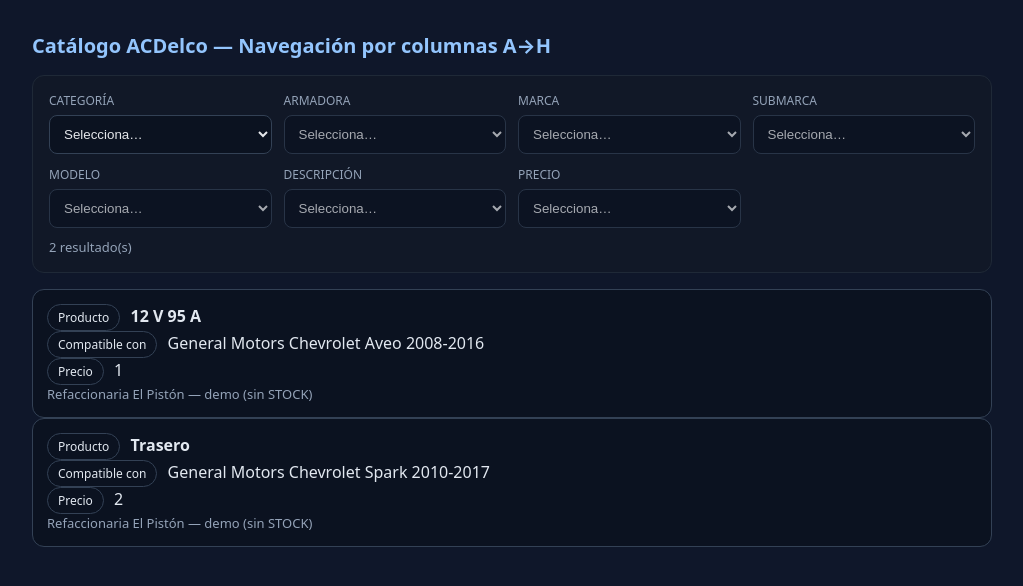
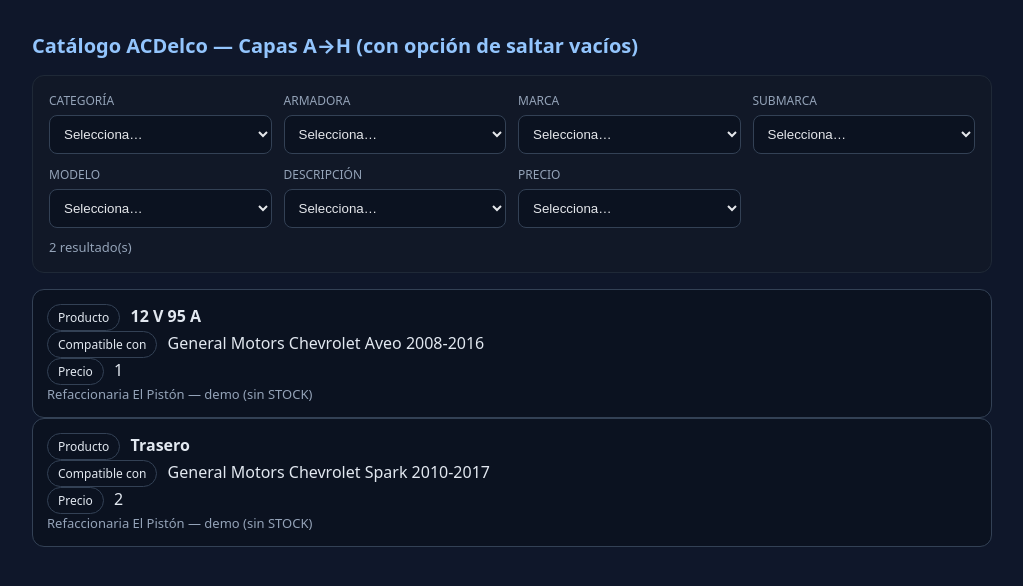
Before and after one commit to elfamosisimoerick/acdelco-chatbot-demo, a plain HTML site: page index.html in a window 1280 px wide. Shown: the whole page, without its empty margins (128-1151 px from the left). Drawn offline with Linux system fonts and the light colour scheme.

Commit message:
Update index.html

```diff
--- a/index.html
+++ b/index.html
@@ -3,7 +3,7 @@
 <head>
 <meta charset="UTF-8" />
 <meta name="viewport" content="width=device-width,initial-scale=1" />
-<title>Catálogo ACDelco (A→H por columnas)</title>
+<title>Catálogo ACDelco (A→H)</title>
 <style>
   body{font-family:system-ui,-apple-system,Segoe UI,Roboto,Helvetica,Arial;margin:0;background:#0f172a;color:#e2e8f0}
   .wrap{max-width:960px;margin:0 auto;padding:20px}
@@ -20,7 +20,7 @@
 </head>
 <body>
 <div class="wrap">
-  <h1>Catálogo ACDelco — Navegación por columnas A→H</h1>
+  <h1>Catálogo ACDelco — Capas A→H (con opción de saltar vacíos)</h1>
 
   <div class="card">
     <div id="filters" class="grid"></div>
@@ -31,43 +31,47 @@
 </div>
 
 <script>
-// 1) Cargar datos del JSON en la raíz
+// Encabezados EXACTOS por columnas A..H
+const HEADERS = ["CATEGORÍA","ARMADORA","MARCA","SUBMARCA","MODELO","DESCRIPCIÓN","PRECIO","STOCK"];
+const USE_LEVELS = HEADERS.slice(0,7); // A..G como filtros
+const EXCLUDE_FROM_FILTER = new Set(["STOCK"]); // H se oculta
+const SKIP_LABEL = "— Saltar nivel (vacío) —";
+
 let DATA = [];
 fetch('data.json')
   .then(r => r.json())
-  .then(json => { DATA = json; init(); })
+  .then(json => { DATA = normalize(json); init(); })
   .catch(err => {
     console.error(err);
-    document.getElementById('status').textContent = 'No se pudo cargar data.json (¿está en la raíz del repo?).';
+    document.getElementById('status').textContent = 'No se pudo cargar data.json.';
   });
 
-// 2) Detectar columnas A..H y usar A..G como niveles (H = STOCK se ignora)
-let COLS = [];
-let LEVEL_KEYS = [];
-const EXCLUDE = new Set(['stock']); // ocultamos STOCK en el demo
+// normaliza: a string + trim
+function v(x){ return (x == null ? "" : (""+x)).trim(); }
+function normalize(rows){
+  return rows.map(r => {
+    const nr = {};
+    HEADERS.forEach(h => nr[h] = v(r[h]));
+    return nr;
+  });
+}
 
+const state = {}; // selección por nivel
 function init(){
-  if (!DATA.length) {
-    document.getElementById('status').textContent = 'No hay datos en data.json.';
+  // Validar que existan headers esperados
+  const missing = HEADERS.filter(h => !(h in (DATA[0]||{})));
+  if(missing.length){
+    document.getElementById('status').textContent = "Faltan columnas: " + missing.join(", ");
     return;
   }
-  COLS = Object.keys(DATA[0]);        // ["CATEGORÍA","ARMADORA","MARCA","SUBMARCA","MODELO","DESCRIPCIÓN","PRECIO","STOCK"]
-  const first8 = COLS.slice(0, 8);    // A..H
-  LEVEL_KEYS = first8.filter(k => !EXCLUDE.has(k.toLowerCase())).slice(0, 7);
-
   buildFilters();
   updateOptions();
 }
 
-function unique(list){ return Array.from(new Set(list)).sort(); }
-function val(obj, key){ return (obj[key]||'').toString().trim(); }
-
-// 3) Construir selects
-const state = {};
 function buildFilters(){
   const filters = document.getElementById('filters');
   filters.innerHTML = '';
-  LEVEL_KEYS.forEach((key, idx) => {
+  USE_LEVELS.forEach((key, idx) => {
     const id = 'level_'+idx;
     const block = document.createElement('div');
     block.innerHTML = `
@@ -80,7 +84,7 @@ function buildFilters(){
     const sel = block.querySelector('select');
     sel.addEventListener('change', () => {
       state[idx] = sel.value;
-      for (let j=idx+1; j<LEVEL_KEYS.length; j++){
+      for(let j=idx+1;j<USE_LEVELS.length;j++){
         delete state[j];
         const s = document.getElementById('level_'+j);
         s.value = '';
@@ -92,51 +96,65 @@ function buildFilters(){
   });
 }
 
-// 4) Poblado de opciones y render
+function unique(list){ return Array.from(new Set(list)).sort(); }
+
 function filteredRows(uptoIdx){
   return DATA.filter(r => {
-    for (let i=0; i<=uptoIdx; i++){
-      const k = LEVEL_KEYS[i];
+    for(let i=0;i<=uptoIdx;i++){
+      const k = USE_LEVELS[i];
       const chosen = state[i] || '';
-      if (chosen && val(r,k) !== chosen) return false;
+      if(!chosen) continue;
+      if(chosen === SKIP_LABEL){
+        // si usuario "salta" el nivel, aceptamos vacío aquí
+        if(r[k] !== '') return false;
+      }else{
+        if(r[k] !== chosen) return false;
+      }
     }
     return true;
   });
 }
 
+function fillSelect(idx){
+  const key = USE_LEVELS[idx];
+  const sel = document.getElementById('level_'+idx);
+  const prevIdx = idx-1;
+  const base = prevIdx>=0 ? filteredRows(prevIdx) : DATA.slice();
+
+  // opciones reales no vacías
+  const real = unique(base.map(r => r[key]).filter(Boolean));
+  // si hay filas con vacío en este nivel, permitimos "saltar"
+  const hasEmpty = base.some(r => r[key] === '');
+
+  let opts = '<option value="">Selecciona…</option>';
+  if(hasEmpty) opts += `<option value="${SKIP_LABEL}">${SKIP_LABEL}</option>`;
+  opts += real.map(o => `<option value="${o}">${o}</option>`).join('');
+  sel.innerHTML = opts;
+
+  // habilitar si hay algo que elegir
+  sel.disabled = (real.length === 0 && !hasEmpty && idx !== 0);
+}
+
 function updateOptions(){
-  LEVEL_KEYS.forEach((k, idx) => {
-    const sel = document.getElementById('level_'+idx);
-    const prevIdx = idx-1;
-    const baseRows = prevIdx>=0 ? filteredRows(prevIdx) : DATA.slice();
-    const opts = unique(baseRows.map(r => val(r,k)).filter(Boolean));
-    sel.innerHTML = '<option value="">Selecciona…</option>' + opts.map(o => `<option value="${o}">${o}</option>`).join('');
-    if (state[idx] && opts.includes(state[idx])) {
-      sel.value = state[idx];
-      sel.disabled = false;
-    } else {
-      if (idx===0) sel.disabled = false;
-    }
-  });
+  USE_LEVELS.forEach((_, idx) => fillSelect(idx));
 
-  const lastIdx = LEVEL_KEYS.length-1;
-  const rows = filteredRows(lastIdx);
+  const rows = filteredRows(USE_LEVELS.length-1);
   renderResults(rows);
   document.getElementById('status').textContent = rows.length ? `${rows.length} resultado(s)` : 'Selecciona filtros.';
 }
 
 function renderResults(rows){
   const out = document.getElementById('results');
-  if (!rows.length){ out.innerHTML = ''; return; }
+  if(!rows.length){ out.innerHTML = ''; return; }
 
   out.innerHTML = rows.map(r => {
-    const cat   = val(r, LEVEL_KEYS[0]) || '—';
-    const armd  = val(r, 'ARMADORA') || val(r, LEVEL_KEYS[1]) || '—';
-    const marca = val(r, 'MARCA') || '';
-    const subm  = val(r, 'SUBMARCA') || '';
-    const model = val(r, 'MODELO') || '';
-    const desc  = val(r, 'DESCRIPCIÓN') || '';
-    const price = val(r, 'PRECIO') || '—';
+    const cat   = r["CATEGORÍA"] || '—';
+    const armd  = r["ARMADORA"]  || '—';
+    const marca = r["MARCA"]     || '';
+    const subm  = r["SUBMARCA"]  || '';
+    const model = r["MODELO"]    || '';
+    const desc  = r["DESCRIPCIÓN"] || '';
+    const price = r["PRECIO"]    || '—';
     return `
       <div class="result">
         <div><span class="badge">Producto</span> <strong>${desc || (cat+' '+marca+' '+subm).trim()}</strong></div>
```
